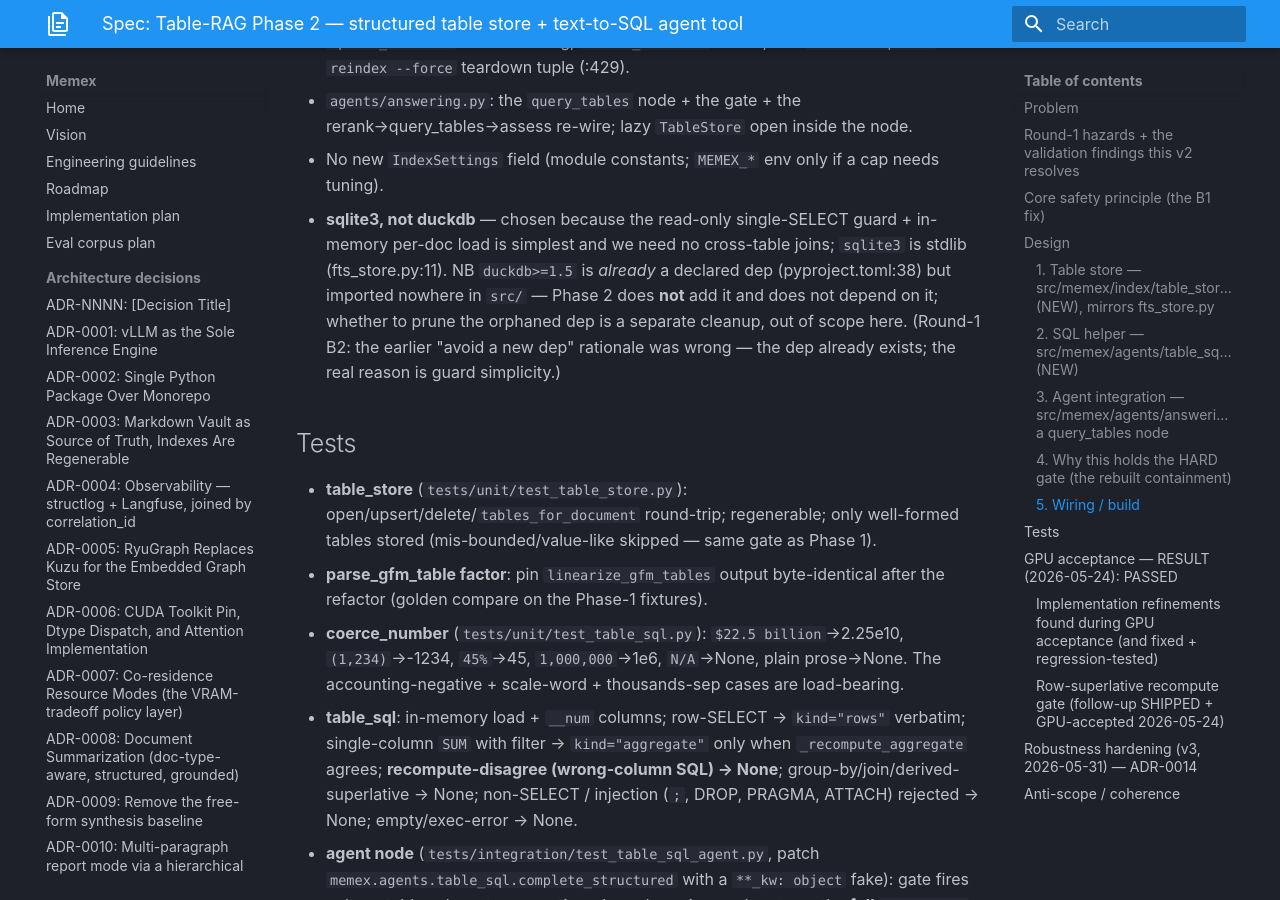
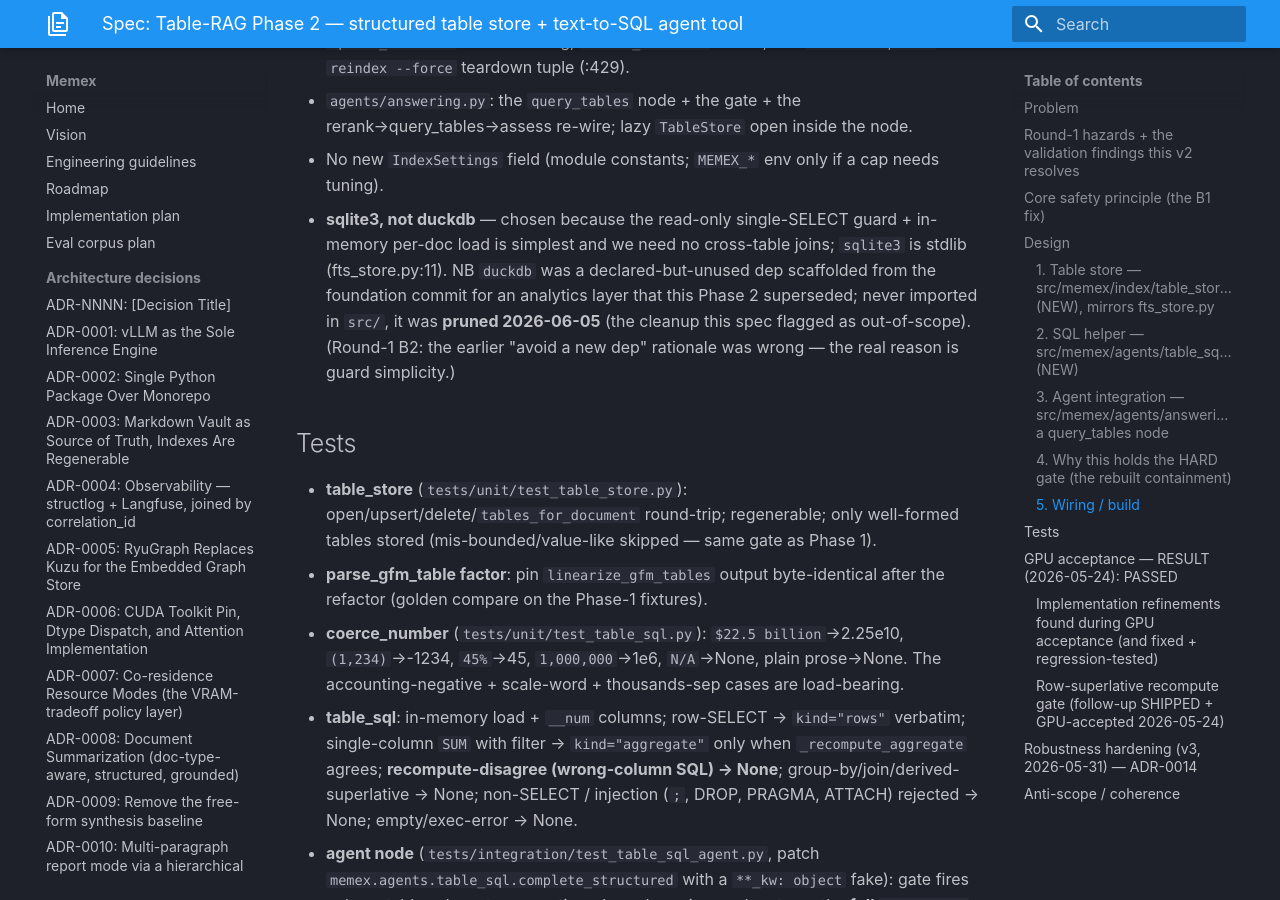
Before and after one commit to Zenetusken/memex, an MkDocs documentation site: the page built from docs/specs/table-sql.md, in a window 1280 px wide and 900 px high, scrolled down 5556 px. Built offline with MkDocs 1.6.1 and Material for MkDocs 9.7.7, drawn with Linux system fonts in a browser that asks for light colours.

Commit message:
deps: prune the orphaned duckdb dependency + fix the stale analytics docs
duckdb was scaffolded into the foundation commit (58a623f) as the planned
"Analytics | read Parquet/SQLite/LanceDB natively" engine, but it was NEVER
imported (git log -S "import duckdb" across all history is empty): Table-RAG
Phase 2 (text-to-SQL) deliberately chose stdlib sqlite3 instead (read-only
single-SELECT guard + in-memory per-doc load, no cross-table joins needed —
docs/specs/table-sql.md §5). So it sat as a declared-but-unused dep from day one.

- pyproject.toml: drop "duckdb>=1.5"; `uv lock` removes it cleanly (minimal diff,
  no orphaned transitive deps). It was the ONLY orphaned top-level dependency
  (verified: every other declared dep is imported).
- docs/GUIDELINES.md: the stack table's "Analytics | DuckDB" row → stdlib
  sqlite3 (the Table-RAG engine), noting duckdb was superseded + pruned.
- docs/specs/table-sql.md: the "sqlite3, not duckdb" note now records the prune
  (it had flagged it as out-of-scope cleanup).

1726 tests pass, pyright --strict 0/0, ruff clean.

Co-Authored-By: Claude Opus 4.8 (1M context) <noreply@anthropic.com>

```diff
--- a/docs/specs/table-sql.md
+++ b/docs/specs/table-sql.md
@@ -67,7 +67,7 @@ CREATE INDEX IF NOT EXISTS doc_tables_doc ON doc_tables(doc_id);
 - `index/pipeline.py::index_document`: open `TableStore` in the `AsyncExitStack`, `upsert_document` after chunking, `delete_document` on diff; add `"tables.sqlite"` to the `reindex --force` teardown tuple (:429).
 - `agents/answering.py`: the `query_tables` node + the gate + the rerank→query_tables→assess re-wire; lazy `TableStore` open inside the node.
 - No new `IndexSettings` field (module constants; `MEMEX_*` env only if a cap needs tuning).
-- **sqlite3, not duckdb** — chosen because the read-only single-SELECT guard + in-memory per-doc load is simplest and we need no cross-table joins; `sqlite3` is stdlib (fts_store.py:11). NB `duckdb>=1.5` is *already* a declared dep (pyproject.toml:38) but imported nowhere in `src/` — Phase 2 does **not** add it and does not depend on it; whether to prune the orphaned dep is a separate cleanup, out of scope here. (Round-1 B2: the earlier "avoid a new dep" rationale was wrong — the dep already exists; the real reason is guard simplicity.)
+- **sqlite3, not duckdb** — chosen because the read-only single-SELECT guard + in-memory per-doc load is simplest and we need no cross-table joins; `sqlite3` is stdlib (fts_store.py:11). NB `duckdb` was a declared-but-unused dep scaffolded from the foundation commit for an analytics layer that this Phase 2 superseded; never imported in `src/`, it was **pruned 2026-06-05** (the cleanup this spec flagged as out-of-scope). (Round-1 B2: the earlier "avoid a new dep" rationale was wrong — the real reason is guard simplicity.)
 
 ## Tests
 - **table_store** (`tests/unit/test_table_store.py`): open/upsert/delete/`tables_for_document` round-trip; regenerable; only well-formed tables stored (mis-bounded/value-like skipped — same gate as Phase 1).
--- a/pyproject.toml
+++ b/pyproject.toml
@@ -35,7 +35,6 @@ dependencies = [
     # Storage and indexes — see ADR-0005 for the graph store
     "lancedb>=0.30",
     "ryugraph>=25.9",
-    "duckdb>=1.5",
 
     # MCP server SDK — pinned <2 until the breaking transport rework lands
     "mcp>=1.25,<2",
```
Also changed, not shown: docs/GUIDELINES.md (+1 -1 lines), 1 other file.
